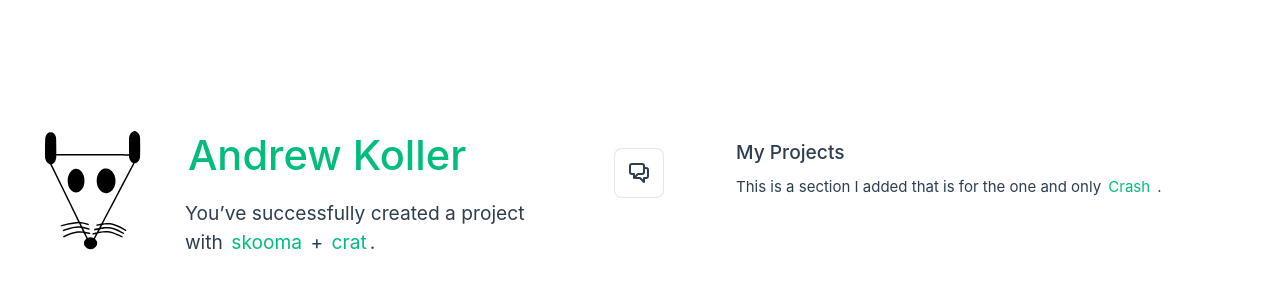
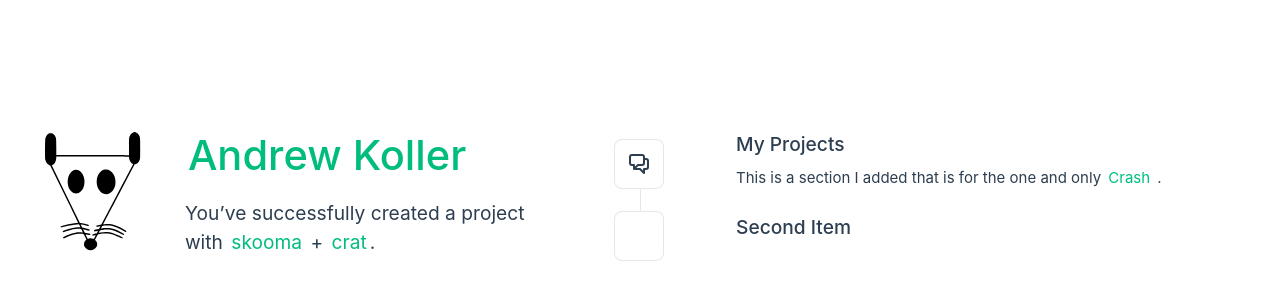
Before and after one commit to gnawtough/portfolio, a Vue app: page / in a window 1280 px wide. Shown: the part 206-506 px from the top of the page. Built offline with nearby package versions, Linux system fonts and the light colour scheme.

Commit message:
add second welcomeItem

```diff
--- a/src/components/TheWelcome.vue
+++ b/src/components/TheWelcome.vue
@@ -19,4 +19,9 @@ import SupportIcon from './icons/IconSupport.vue'
     <a href="https://en.wikipedia.org/wiki/Crash_Bandicoot" target="_blank" rel="noopener">Crash</a>
     .
   </WelcomeItem>
+
+  <WelcomeItem>
+    <template #heading>Second Item</template>
+  </WelcomeItem>
+
 </template>
```
